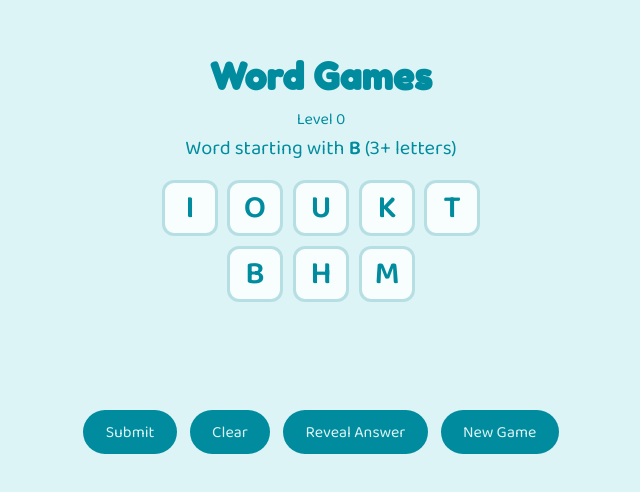
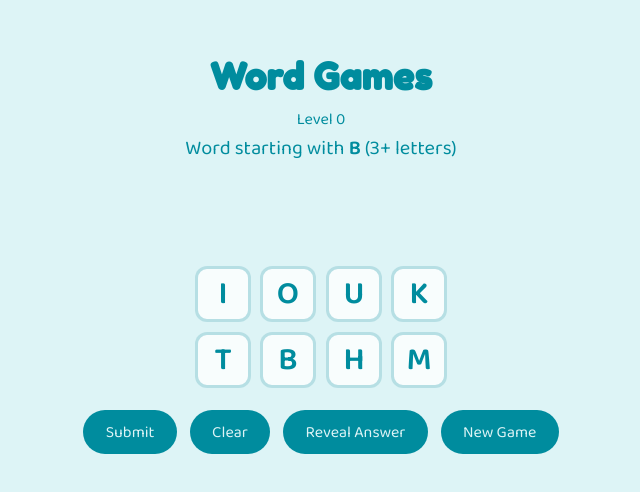
Before and after one commit to balong/wordgames, a Next.js app: page / in a window 1280 px wide. Shown: the part 134-626 px from the top of the page, without its empty margins (319-959 px from the left). Built offline with nearby package versions, Linux system fonts and the light colour scheme.

Commit message:
Update layout: letter tiles in 2x4 grid, word area above tiles

```diff
--- a/app/_components/GameBoard.tsx
+++ b/app/_components/GameBoard.tsx
@@ -322,6 +322,8 @@
         dangerouslySetInnerHTML={{ __html: describeChallenge(currentChallenge) }}
       />
 
+      <WordArea slots={slots} onSlotClick={removeSlot} />
+
       <div id="tiles">
         {letterSet.map((letter, index) => (
           <LetterTile
@@ -332,8 +334,6 @@
           />
         ))}
       </div>
-
-      <WordArea slots={slots} onSlotClick={removeSlot} />
 
       <Controls
         onSubmit={handleSubmit}
--- a/app/globals.css
+++ b/app/globals.css
@@ -41,10 +41,11 @@
 }
 
 #tiles {
-  display: flex;
-  flex-wrap: wrap;
+  display: grid;
+  grid-template-columns: repeat(4, 1fr);
+  grid-template-rows: repeat(2, 1fr);
   gap: 0.6rem;
-  max-width: 360px;
+  max-width: 280px;
   padding: 0 0.5rem;
   justify-content: center;
   margin-bottom: 1rem;
```
